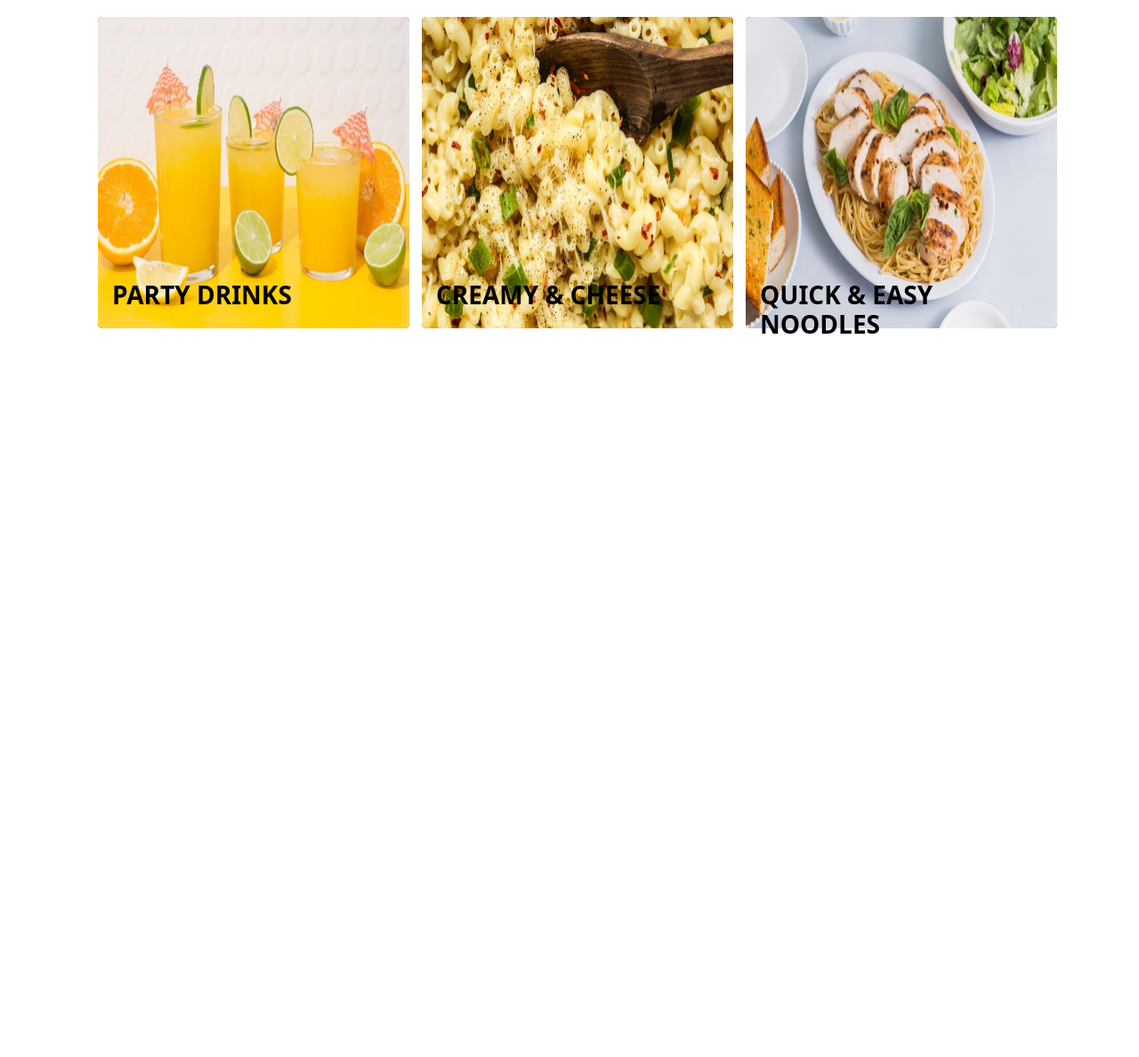
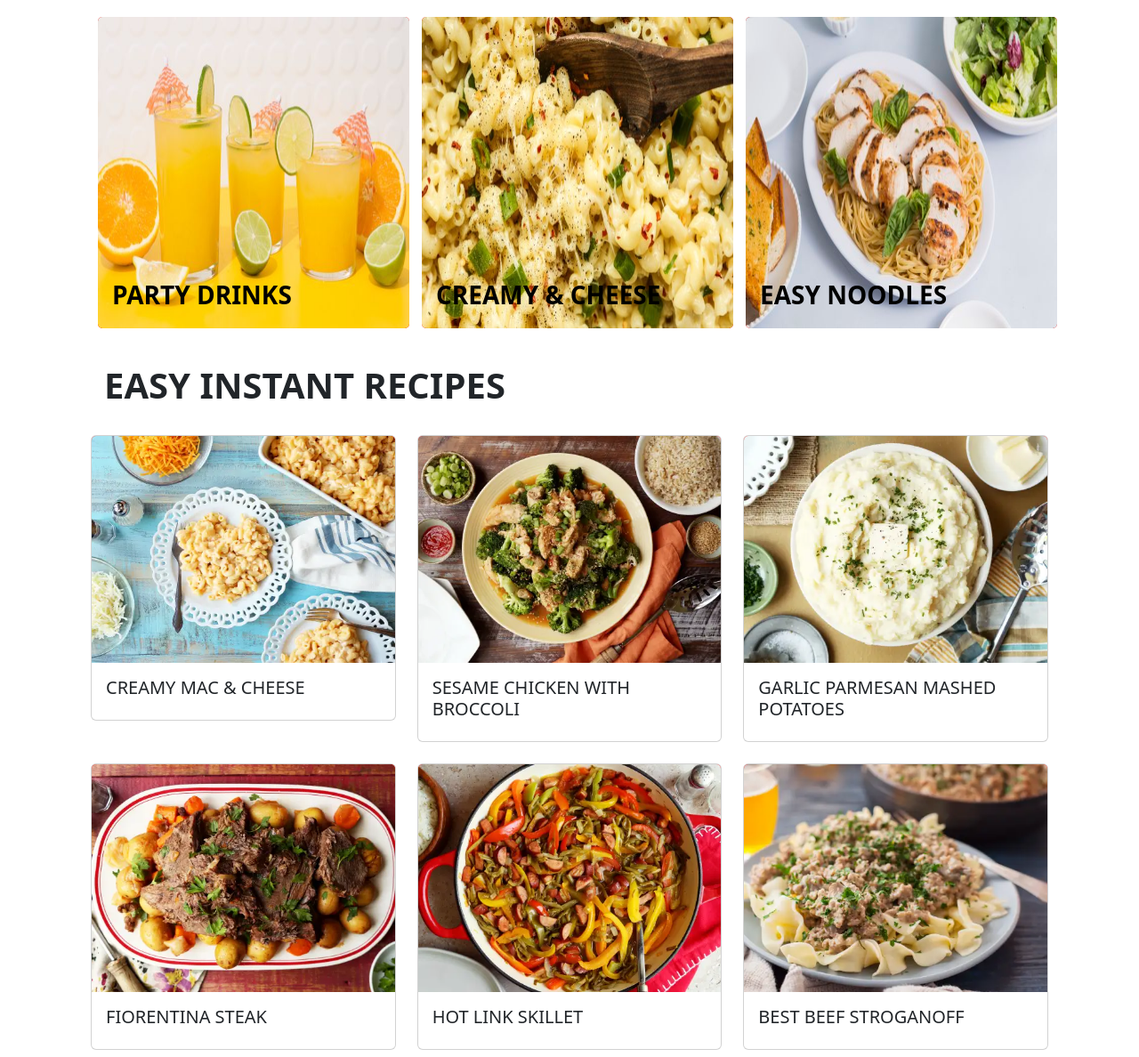
Before and after one commit to mannu-cyber/icp6.0-group-06-project-3-javascript-bootstrap, a plain HTML site: page pages/Party.html in a window 1280 px wide. Shown: the part 1253-2441 px from the top of the page at 89% size. Before the commit the page ends 1638 px from the top, so only its background shows below. Drawn offline with nearby package versions, Linux system fonts and the light colour scheme.

Commit message:
added the cards

```diff
--- a/pages/Party.html
+++ b/pages/Party.html
@@ -81,7 +81,7 @@
             <div class="card-img-overlay" style="margin-top: 20%;">
               <h1 class="card-title" style="color: black; font-weight: 700;">TOP 100 PARTY <br>RECIPES.</h1>
 
-              <button type="button" class="btn btn-warning btn-lg">Large button</button>
+              <button type="button" class="btn btn-warning btn-lg">SEE THEM ALL</button>
             </div>
           </div>
 
@@ -113,16 +113,74 @@
            <div class="card text-bg-dark m-3" style="width: 350px;  height: 350px; border: none;">
             <img src="/images&logo/image-4.jpg" class="card-img" alt="...">
              <div class="card-img-overlay"  style="margin-top: 80%;">
-               <h3 class="card-title" style="color: black; font-weight: 600; margin-bottom: 40px;"> QUICK & EASY NOODLES </h3>
+               <h3 class="card-title" style="color: black; font-weight: 600;">  EASY NOODLES </h3>
              </div>
            </div>
           </div>
 
+        </div>
+
+        <!-- Section 2-->
+
+        <h1 class="mt-4  " style="font-weight: 600; margin-left: 35px;"> EASY INSTANT RECIPES</h1>
 
 
+        <div class="row row-cols-1 row-cols-md-3 g-4 m-2">
+          <div class="col">
+            <div class="card">
+              <img src="/images&logo/image-6.webp" class="card-img-top" alt="...">
+              <div class="card-body">
+                <h5 class="card-title">CREAMY MAC & CHEESE</h5>
+
+              </div>
+            </div>
+          </div>
+          <div class="col">
+            <div class="card">
+              <img src="/images&logo/image-7.webp" class="card-img-top" alt="...">
+              <div class="card-body">
+                <h5 class="card-title">SESAME CHICKEN WITH BROCCOLI </h5>
+
+              </div>
+            </div>
+          </div>
+          <div class="col">
+            <div class="card">
+              <img src="/images&logo/image-8.webp" class="card-img-top" alt="...">
+              <div class="card-body">
+                <h5 class="card-title">GARLIC PARMESAN MASHED POTATOES</h5>
+
+              </div>
+            </div>
+          </div>
+          <div class="col">
+            <div class="card">
+              <img src="/images&logo/image-9.webp" class="card-img-top" alt="...">
+              <div class="card-body">
+                <h5 class="card-title">FIORENTINA STEAK</h5>
+
+              </div>
+            </div>
+          </div>
+          <div class="col">
+            <div class="card">
+              <img src="/images&logo/image-10.webp" class="card-img-top" alt="...">
+              <div class="card-body">
+                <h5 class="card-title">HOT LINK SKILLET</h5>
+
+              </div>
+            </div>
+          </div>
+          <div class="col">
+            <div class="card">
+              <img src="/images&logo/image-11.webp" class="card-img-top" alt="...">
+              <div class="card-body">
+                <h5 class="card-title">BEST BEEF STROGANOFF</h5>
+
+              </div>
+            </div>
+          </div>
         </div>
-
-
 
 
 
```
Also changed, not shown: images&logo/image-10.webp (added), images&logo/image-11.webp (added), images&logo/image-6.webp (added), images&logo/image-7.webp (added), images&logo/image-8.webp (added), images&logo/image-9.webp (added), 2 other files.
